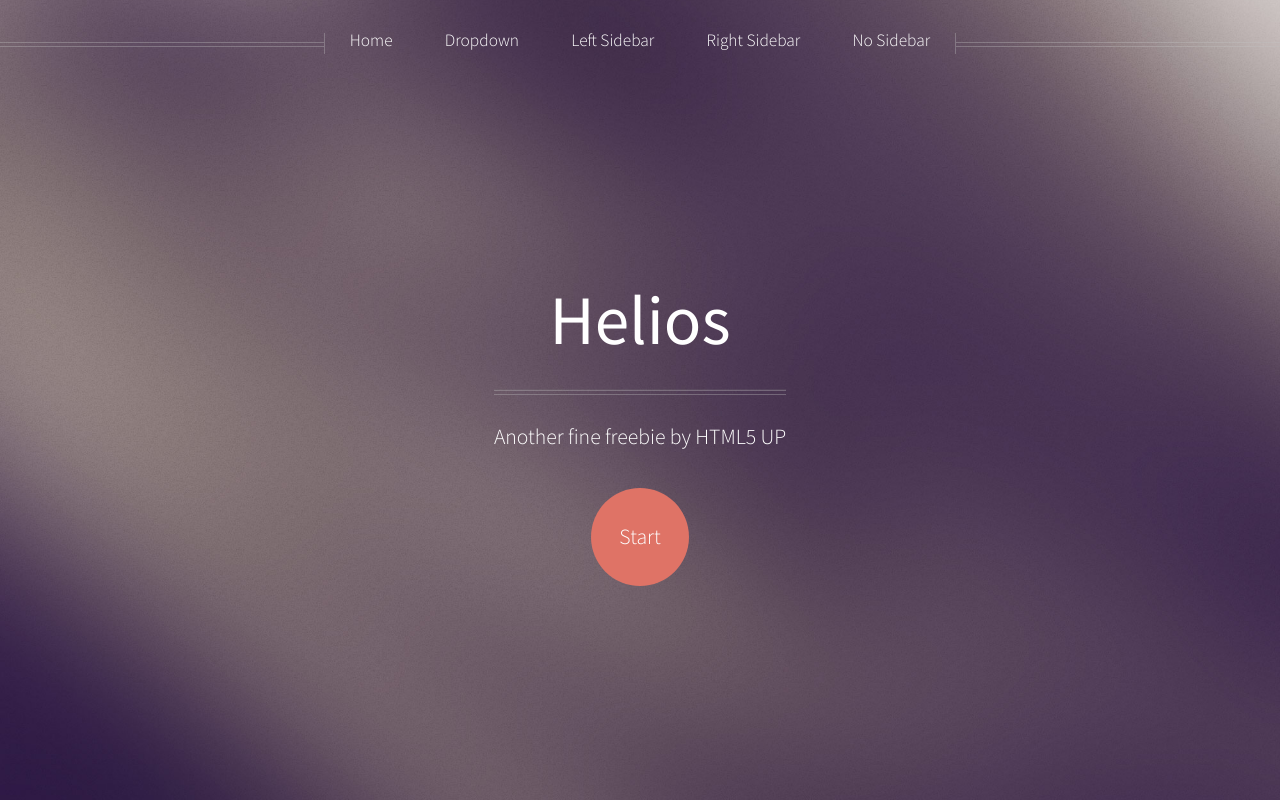
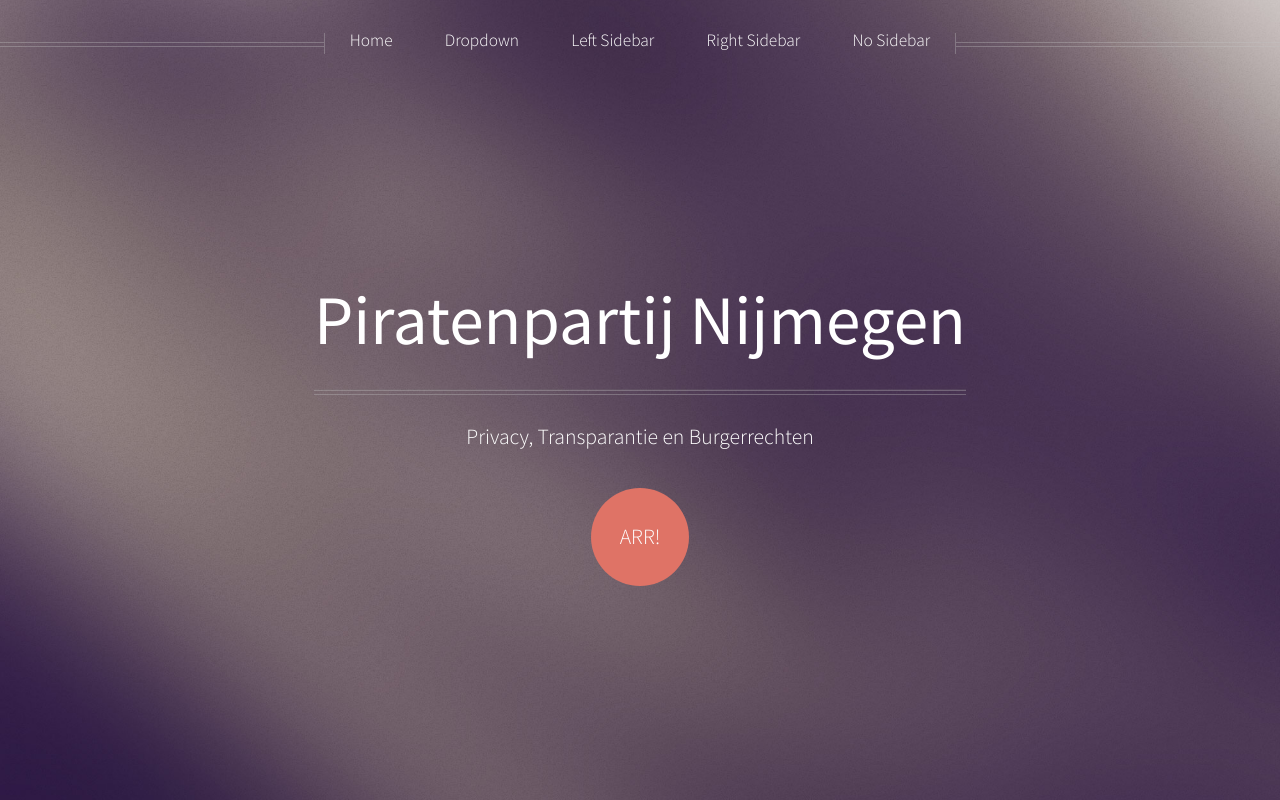
Before and after one commit to PiratenpartijNijmegen/piratenpartijnimma.nl, a plain HTML site: page index.html in a window 1280 px wide. Shown: the top 800 px of the page. Drawn offline with Linux system fonts and the light colour scheme.

Commit message:
Branding

```diff
--- a/index.html
+++ b/index.html
@@ -6,7 +6,7 @@
 -->
 <html>
 	<head>
-		<title>Helios by HTML5 UP</title>
+		<title>Piratenpartij Nijmegen</title>
 		<meta http-equiv="content-type" content="text/html; charset=utf-8" />
 		<meta name="description" content="" />
 		<meta name="keywords" content="" />
@@ -33,12 +33,12 @@
 				<!-- Inner -->
 					<div class="inner">
 						<header>
-							<h1><a href="#" id="logo">Helios</a></h1>
+							<h1><a href="#" id="logo">Piratenpartij Nijmegen</a></h1>
 							<hr />
-							<span class="byline">Another fine freebie by HTML5 UP</span>
+							<span class="byline">Privacy, Transparantie en Burgerrechten</span>
 						</header>
 						<footer>
-							<a href="#banner" class="button circled scrolly">Start</a>
+							<a href="#banner" class="button circled scrolly">ARR!</a>
 						</footer>
 					</div>
 
```
